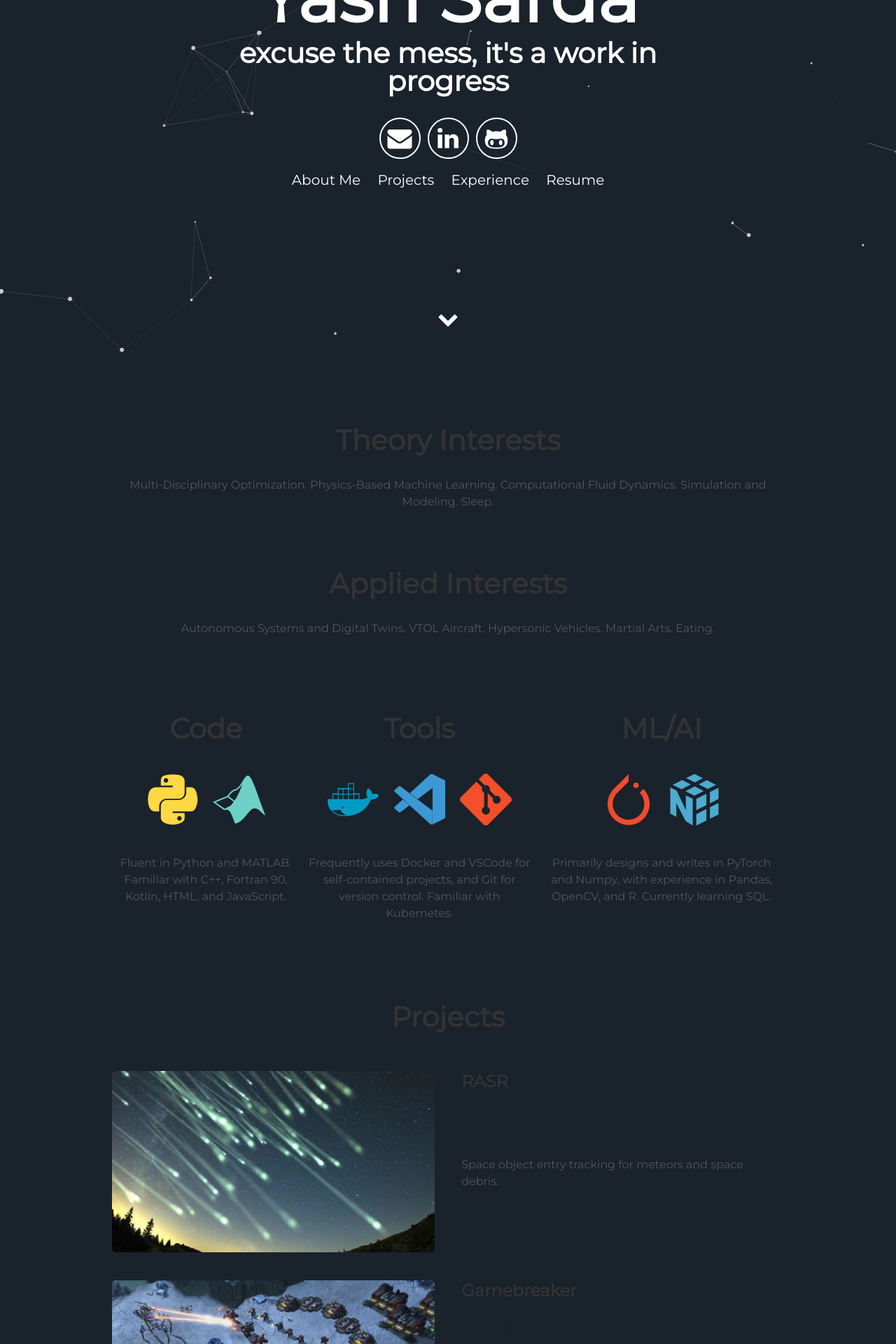
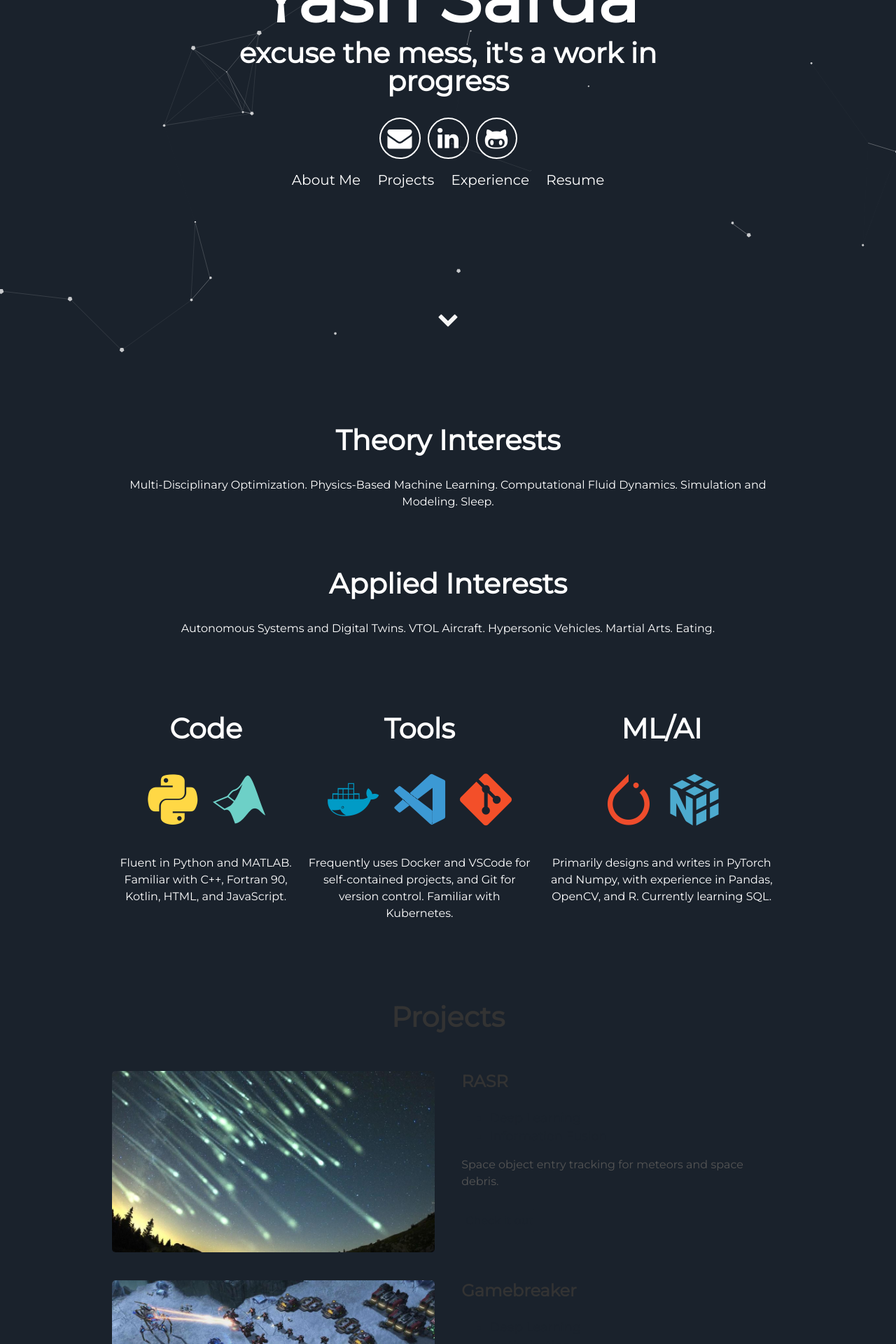
Before and after one commit to ysarda/ysarda.github.io, a Jekyll site: the page built from index.html, in a window 1280 px wide. Shown: the part 376-2296 px from the top of the page at 70% size. Built offline with Jekyll 4.4.1, drawn with Linux system fonts in a browser that asks for light colours.

Commit message:
testing white text. not pretty

```diff
--- a/_includes/about.html
+++ b/_includes/about.html
@@ -1,28 +1,28 @@
 <link rel="stylesheet" href="https://cdn.jsdelivr.net/gh/devicons/devicon@v2.15.1/devicon.min.css">
  <div class="user-details">
-  <h1> Theory Interests </h1>
-  <p> {{site.user_description_theory}} </p>
-  <h1> Applied Interests </h1>
-  <p> {{site.user_description_applied}} </p>
+  <h1 style="color: white;"> Theory Interests </h1>
+  <p  style="color: white;"> {{site.user_description_theory}} </p>
+  <h1 style="color: white;"> Applied Interests </h1>
+  <p style="color: white;"> {{site.user_description_applied}} </p>
 </div>
   <div class="user">
     <div class="tech">
-      <h1>Code</h1>
+      <h1 style="color: white;">Code</h1>
       <i class="devicon-python-plain colored"></i>
       <i class="devicon-matlab-plain colored"></i>
-      <p>Fluent in Python and MATLAB. Familiar with C++, Fortran 90, Kotlin, HTML, and JavaScript.</p>
+      <p style="color: white;">Fluent in Python and MATLAB. Familiar with C++, Fortran 90, Kotlin, HTML, and JavaScript.</p>
     </div>
     <div class="tech">
-      <h1>Tools</h1>
+      <h1 style="color: white;">Tools</h1>
       <i class="devicon-docker-plain colored"></i>
       <i class="devicon-vscode-plain colored"></i>
       <i class="devicon-git-plain colored"></i>
-      <p>Frequently uses Docker and VSCode for self-contained projects, and Git for version control. Familiar with Kubernetes.</p>
+      <p style="color: white;">Frequently uses Docker and VSCode for self-contained projects, and Git for version control. Familiar with Kubernetes.</p>
     </div>
     <div class="tech">
-      <h1>ML/AI</h1>
+      <h1 style="color: white;">ML/AI</h1>
       <i class="devicon-pytorch-original colored"></i>
       <i class="devicon-numpy-plain colored"></i>
-      <p>Primarily designs and writes in PyTorch and Numpy, with experience in Pandas, OpenCV, and R. Currently learning SQL.</p>
+      <p style="color: white;">Primarily designs and writes in PyTorch and Numpy, with experience in Pandas, OpenCV, and R. Currently learning SQL.</p>
     </div>
 </div>
```
